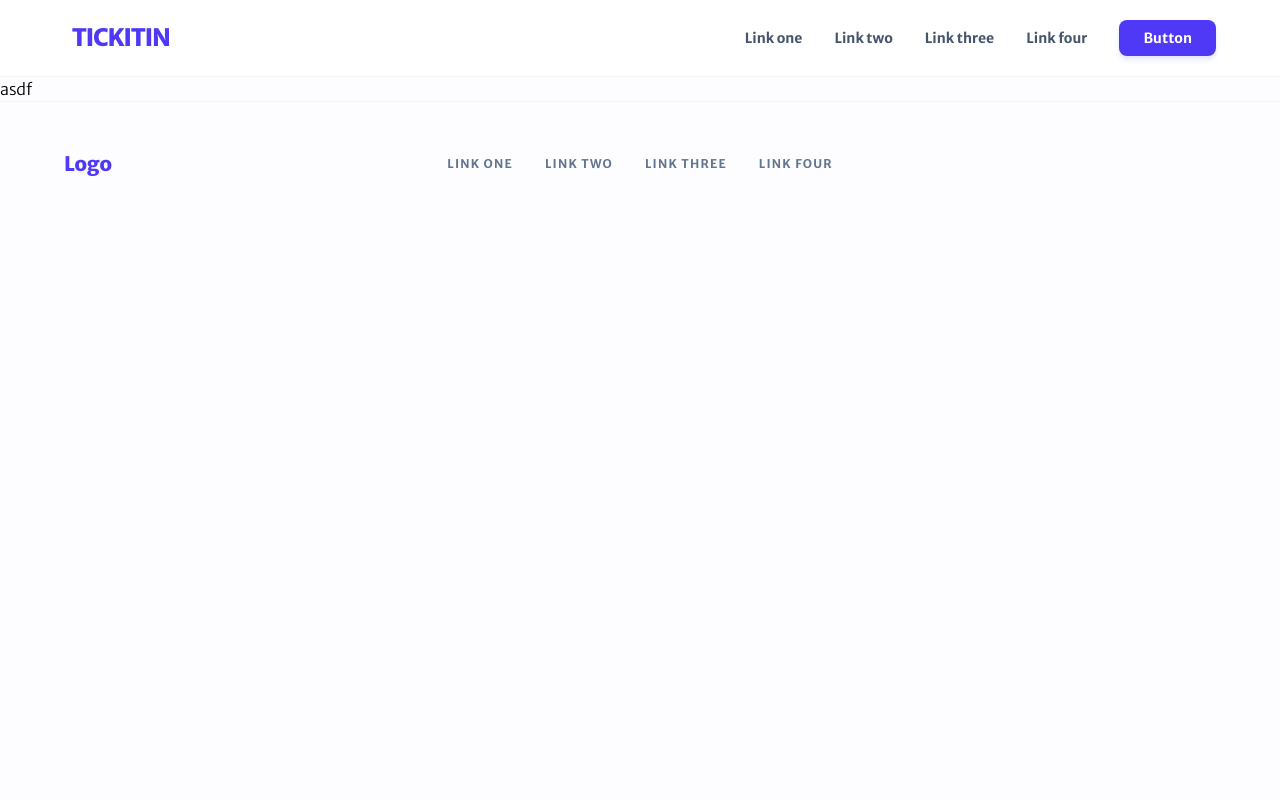
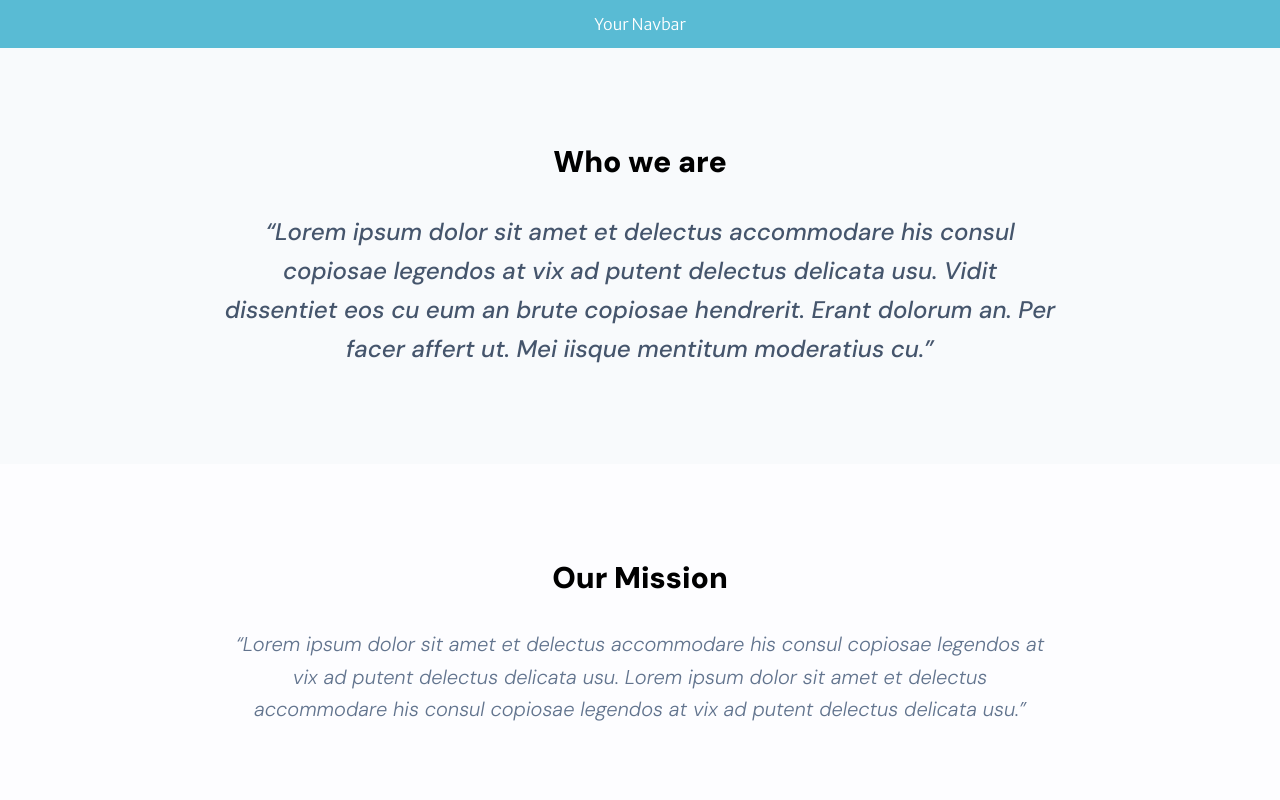
Before and after one commit to rakib00-dev/tickitin-website, a Vue app: page /contact-us in a window 1280 px wide. Shown: the top 800 px of the page. Built offline with nearby package versions, Linux system fonts and the light colour scheme.

Commit message:
updated teh contact us

```diff
--- a/src/components/AboutPageComponents/Footer.vue
+++ b/src/components/AboutPageComponents/Footer.vue
@@ -1,5 +1,6 @@
 <template>
-  <footer
+  <footer class="text-center py-3 bg-[#59bbd4] text-white">Your Footer</footer>
+  <!-- <footer
     class="border-t border-slate-100 px-6 md:px-16 py-12 flex flex-col md:flex-row justify-between items-center text-slate-500"
   >
     <div class="text-xl font-black text-indigo-600 mb-6 md:mb-0">Logo</div>
@@ -22,5 +23,5 @@
         ><i class="fa-brands fa-x-twitter"></i
       ></a>
     </div>
-  </footer>
+  </footer> -->
 </template>
--- a/src/components/AboutPageComponents/Hero.vue
+++ b/src/components/AboutPageComponents/Hero.vue
@@ -28,7 +28,7 @@
     </div>
     <div class="md:w-1/2">
       <img
-        src="https://images.unsplash.com/photo-1492684223066-81342ee5ff30?auto=format&fit=crop&q=80&w=1000"
+        src="https://storage.googleapis.com/tickitin_upload/admin_9%2F1744277818_0.png"
         alt="Main Event"
         class="rounded-[2.5rem] shadow-2xl object-cover w-full h-[500px]"
       />
--- a/src/components/AboutPageComponents/Navbar.vue
+++ b/src/components/AboutPageComponents/Navbar.vue
@@ -1,5 +1,12 @@
+<script setup lang="ts">
+  import { RouterLink } from "vue-router";
+</script>
+
 <template>
-  <nav
+  <nav class="text-center py-3 bg-[#59bbd4] text-white">
+    <RouterLink to="/">Your Navbar</RouterLink>
+  </nav>
+  <!-- <nav
     class="flex items-center justify-between px-6 md:px-16 py-5 sticky top-0 bg-white/90 backdrop-blur-md z-50 border-b border-gray-100"
   >
     <div
@@ -20,5 +27,5 @@
         Button
       </button>
     </div>
-  </nav>
+  </nav> -->
 </template>
--- a/src/pages/ContactUs.vue
+++ b/src/pages/ContactUs.vue
@@ -1 +1,11 @@
-<template>asdf</template>
+<script setup lang="ts">
+  import OurMisson from "../components/AboutPageComponents/OurMisson.vue";
+  import TheProblemWeSolve from "../components/AboutPageComponents/TheProblemWeSolve.vue";
+  import WhoWeAre from "../components/AboutPageComponents/WhoWeAre.vue";
+</script>
+
+<template>
+  <WhoWeAre />
+  <OurMisson />
+  <TheProblemWeSolve />
+</template>
```
